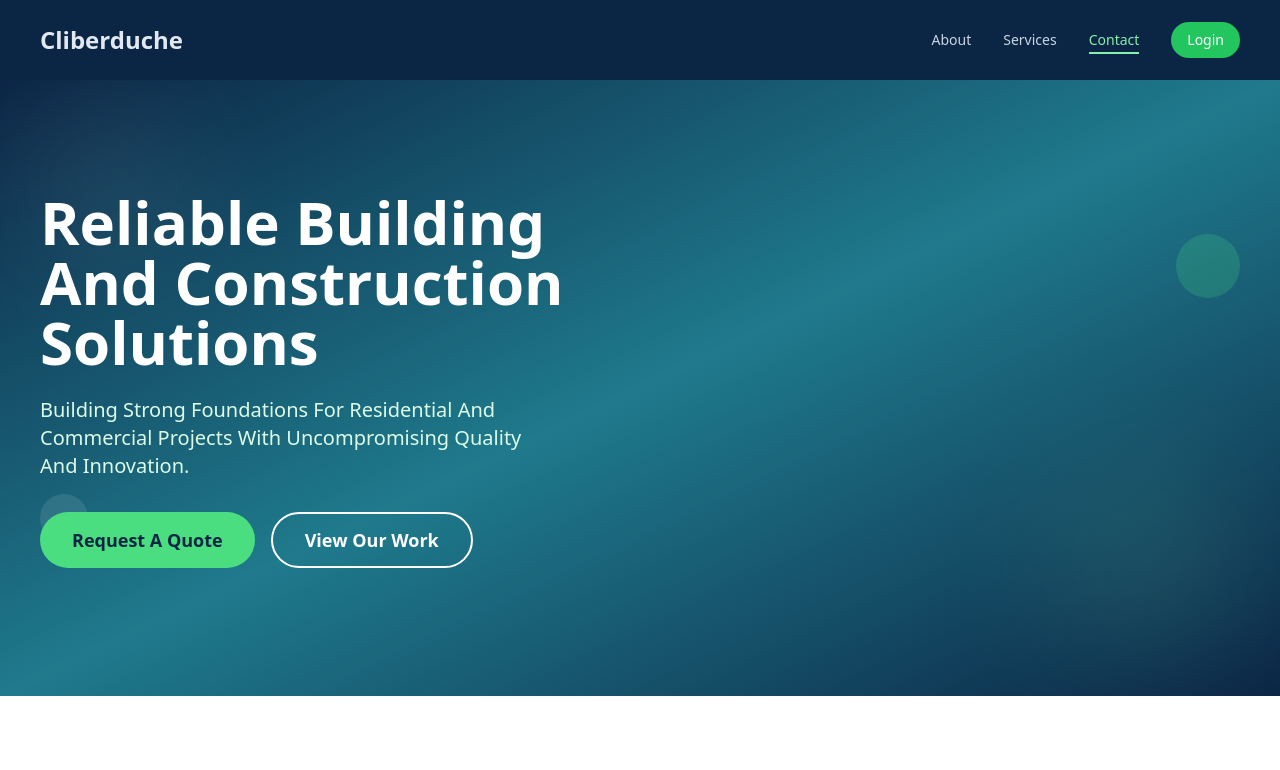
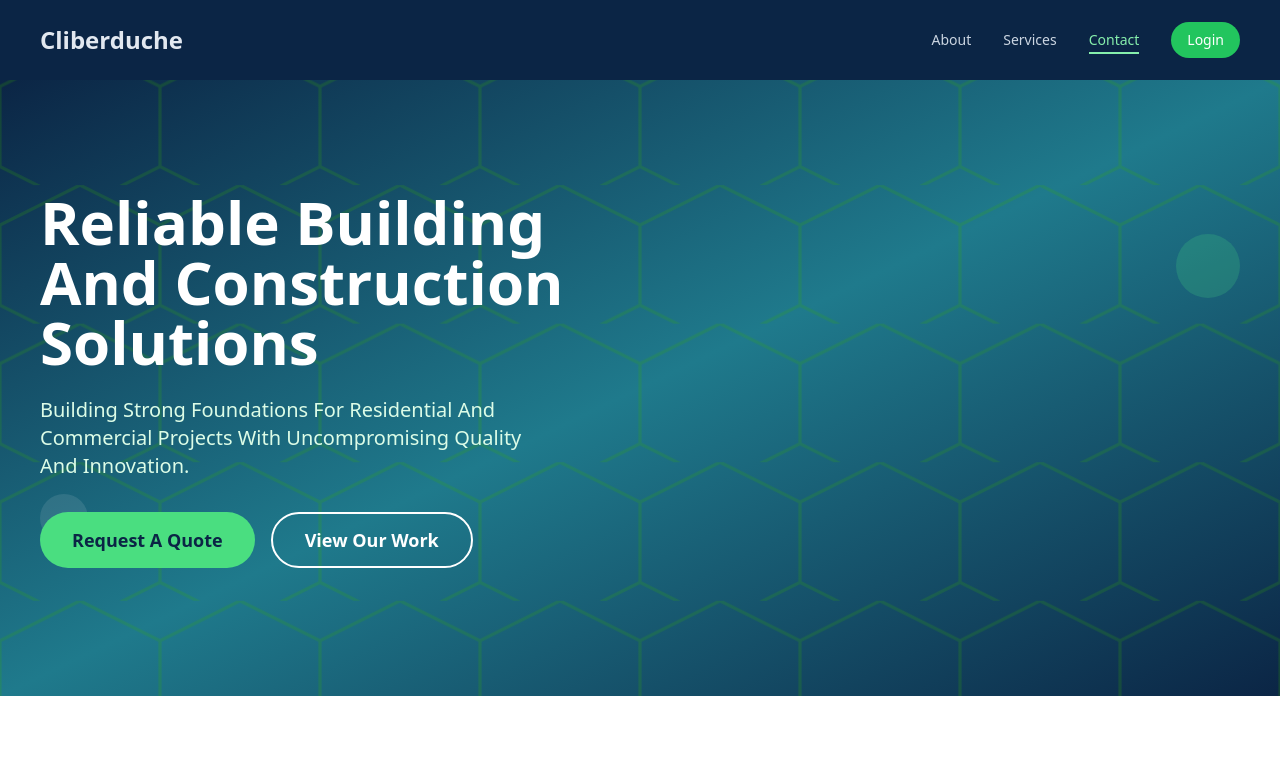
Before and after one commit to Railen-Laminers/Cliberduche, a React (Vite) app in the folder frontend/: page / in a window 1280 px wide. Shown: the top 770 px of the page. Built offline with nearby package versions, Linux system fonts and the light colour scheme.

Commit message:
I forgot

```diff
--- a/frontend/src/pages/homepage/Hero.jsx
+++ b/frontend/src/pages/homepage/Hero.jsx
@@ -2,16 +2,38 @@ import React from "react";
 import useScrollAnimation from "./useScrollAnimation";
 
 export default function Hero() {
-    // Create separate refs for heading and buttons
     const [headingRef, headingAnimationClass] = useScrollAnimation();
     const [buttonsRef, buttonsAnimationClass] = useScrollAnimation();
 
     return (
         <section className="relative bg-gradient-to-br from-[#0b2545] via-[#1f7a8c] to-[#0b2545] text-white px-6 md:px-10 pt-0 pb-32 overflow-hidden transition-all duration-1000">
-            {/* Background Pattern */}
-            <div className="absolute inset-0 opacity-10 pointer-events-none">
-                <div className="absolute top-10 left-10 w-32 h-32 bg-white rounded-full blur-3xl"></div>
-                <div className="absolute bottom-10 right-10 w-48 h-48 bg-green-300 rounded-full blur-3xl"></div>
+            {/* Hexagon Background Pattern */}
+            <div className="absolute inset-0 pointer-events-none opacity-20">
+                <svg
+                    className="w-full h-full"
+                    viewBox="0 0 800 600"
+                    xmlns="http://www.w3.org/2000/svg"
+                    preserveAspectRatio="xMidYMid slice"
+                >
+                    <defs>
+                        <pattern
+                            id="hexPattern"
+                            x="0"
+                            y="0"
+                            width="100"
+                            height="86.6"
+                            patternUnits="userSpaceOnUse"
+                        >
+                            <polygon
+                                points="50,0 100,25 100,75 50,100 0,75 0,25"
+                                stroke="#38b000"
+                                strokeWidth="2"
+                                fill="none"
+                            />
+                        </pattern>
+                    </defs>
+                    <rect width="800" height="600" fill="url(#hexPattern)" />
+                </svg>
             </div>
 
             <div className="max-w-7xl mx-auto relative z-10 text-center md:text-left pt-24 md:pt-28">
```
